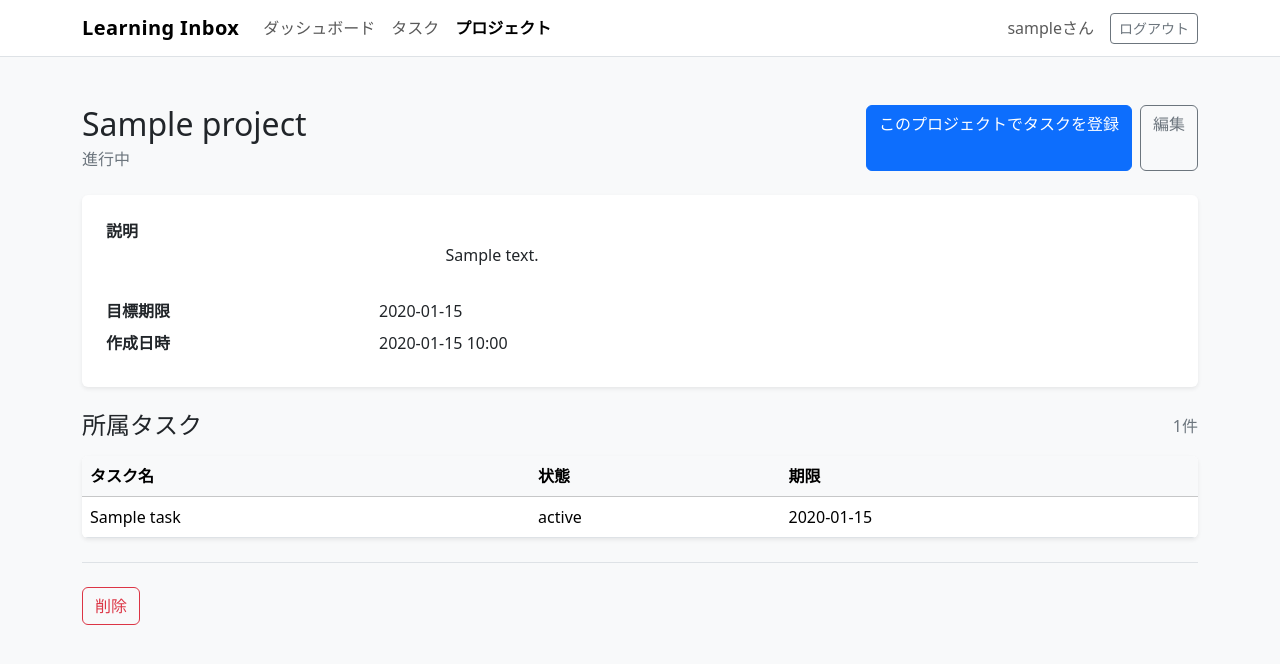
After one commit to salarythief27/Learning-Inbox, a Flask app: page /projects/1 in a window 1280 px wide. The commit adds this page. Shown: the top 664 px of the page. Run offline with Flask 3, Linux system fonts and the light colour scheme; a user stored in the database is signed in; tables that the repository leaves empty hold one stand-in row (values such as "Sample post").

Commit message:
Add project CRUD

```diff
--- a/learning_inbox/commands.py
+++ b/learning_inbox/commands.py
@@ -53,7 +53,7 @@ def register_commands(app):
                 user=demo_user,
                 name="SQL Silver取得",
                 description="SQL Silverの取得に向けた学習を管理します。",
-                status="active",
+                status="in_progress",
             )
             db.session.add(sql_project)
             db.session.flush()
@@ -69,7 +69,7 @@ def register_commands(app):
                 user=demo_user,
                 name="Python Webアプリ学習",
                 description="Flaskを使ったWebアプリ開発の学習を管理します。",
-                status="active",
+                status="in_progress",
             )
             db.session.add(python_project)
             db.session.flush()
--- /dev/null
+++ b/learning_inbox/projects/forms.py
@@ -0,0 +1,51 @@
+from flask_wtf import FlaskForm
+from wtforms import DateField, SelectField, StringField, SubmitField, TextAreaField
+from wtforms.validators import DataRequired, Length, Optional
+
+
+PROJECT_STATUS_CHOICES = [
+    ("not_started", "未着手"),
+    ("in_progress", "進行中"),
+    ("completed", "完了"),
+]
+
+PROJECT_STATUS_LABELS = dict(PROJECT_STATUS_CHOICES)
+PROJECT_STATUS_LABELS["active"] = "進行中"
+
+
+def strip_text(value):
+    return value.strip() if value else value
+
+
+class ProjectForm(FlaskForm):
+    name = StringField(
+        "プロジェクト名",
+        filters=[strip_text],
+        validators=[
+            DataRequired(message="プロジェクト名を入力してください。"),
+            Length(max=100, message="プロジェクト名は100文字以内で入力してください。"),
+        ],
+    )
+    description = TextAreaField(
+        "説明",
+        filters=[strip_text],
+        validators=[
+            Optional(),
+            Length(max=2000, message="説明は2000文字以内で入力してください。"),
+        ],
+    )
+    status = SelectField(
+        "状態",
+        choices=PROJECT_STATUS_CHOICES,
+        validators=[DataRequired(message="状態を選択してください。")],
+    )
+    target_date = DateField(
+        "目標期限",
+        validators=[Optional()],
+        format="%Y-%m-%d",
+    )
+    submit = SubmitField("保存")
+
+
+class DeleteProjectForm(FlaskForm):
+    submit = SubmitField("削除")
--- a/learning_inbox/projects/routes.py
+++ b/learning_inbox/projects/routes.py
@@ -1,10 +1,129 @@
-from flask import render_template
-from flask_login import login_required
+from flask import abort, flash, redirect, render_template, request, url_for
+from flask_login import current_user, login_required
 
+from learning_inbox.extensions import db
+from learning_inbox.models import Project
 from learning_inbox.projects import projects_bp
+from learning_inbox.projects.forms import (
+    DeleteProjectForm,
+    PROJECT_STATUS_LABELS,
+    ProjectForm,
+)
+
+
+def get_owned_project_or_404(project_id):
+    project = db.session.scalar(
+        db.select(Project).where(
+            Project.id == project_id,
+            Project.user_id == current_user.id,
+            Project.is_deleted.is_(False),
+        )
+    )
+    if project is None:
+        abort(404)
+    return project
+
+
+def get_active_tasks(project):
+    return [
+        task
+        for task in project.tasks
+        if task.user_id == current_user.id and not task.is_deleted
+    ]
 
 
 @projects_bp.route("/")
 @login_required
 def index():
-    return render_template("projects/index.html")
+    projects = db.session.scalars(
+        db.select(Project)
+        .where(
+            Project.user_id == current_user.id,
+            Project.is_deleted.is_(False),
+        )
+        .order_by(Project.created_at.desc())
+    ).all()
+    project_rows = [
+        {
+            "project": project,
+            "task_count": len(get_active_tasks(project)),
+        }
+        for project in projects
+    ]
+    return render_template(
+        "projects/index.html",
+        project_rows=project_rows,
+        status_labels=PROJECT_STATUS_LABELS,
+    )
+
+
+@projects_bp.route("/create", methods=["GET", "POST"])
+@login_required
+def create():
+    form = ProjectForm()
+    if form.validate_on_submit():
+        project = Project(
+            user_id=current_user.id,
+            name=form.name.data,
+            description=form.description.data or None,
+            status=form.status.data,
+            target_date=form.target_date.data,
+        )
+        db.session.add(project)
+        db.session.commit()
+        flash("プロジェクトを登録しました。", "success")
+        return redirect(url_for("projects.detail", project_id=project.id))
+
+    return render_template("projects/create.html", form=form)
+
+
+@projects_bp.route("/<int:project_id>")
+@login_required
+def detail(project_id):
+    project = get_owned_project_or_404(project_id)
+    return render_template(
+        "projects/detail.html",
+        project=project,
+        tasks=get_active_tasks(project),
+        status_labels=PROJECT_STATUS_LABELS,
+        delete_form=DeleteProjectForm(),
+    )
+
+
+@projects_bp.route("/<int:project_id>/edit", methods=["GET", "POST"])
+@login_required
+def edit(project_id):
+    project = get_owned_project_or_404(project_id)
+    form = ProjectForm(obj=project)
+
+    if request.method == "GET" and project.status == "active":
+        form.status.data = "in_progress"
+
+    if form.validate_on_submit():
+        project.name = form.name.data
+        project.description = form.description.data or None
+        project.status = form.status.data
+        project.target_date = form.target_date.data
+        db.session.commit()
+        flash("プロジェクトを更新しました。", "success")
+        return redirect(url_for("projects.detail", project_id=project.id))
+
+    return render_template("projects/edit.html", form=form, project=project)
+
+
+@projects_bp.route("/<int:project_id>/delete", methods=["POST"])
+@login_required
+def delete(project_id):
+    project = get_owned_project_or_404(project_id)
+    form = DeleteProjectForm()
+    if not form.validate_on_submit():
+        abort(400)
+
+    for task in list(project.tasks):
+        if task.user_id == current_user.id:
+            task.project = None
+
+    project.is_deleted = True
+    db.session.commit()
+    flash("プロジェクトを削除しました。所属タスクは削除されていません。", "success")
+    return redirect(url_for("projects.index"))
--- /dev/null
+++ b/learning_inbox/projects/templates/projects/detail.html
@@ -0,0 +1,94 @@
+{% extends "base.html" %}
+
+{% block title %}{{ project.name }} | Learning Inbox{% endblock %}
+
+{% block content %}
+<div class="d-flex flex-column flex-sm-row justify-content-between gap-3 mb-4">
+    <div>
+        <h1 class="h2 mb-1">{{ project.name }}</h1>
+        <p class="text-secondary mb-0">
+            {{ status_labels.get(project.status, project.status) }}
+        </p>
+    </div>
+    <div class="d-flex flex-wrap gap-2">
+        <a
+            class="btn btn-primary"
+            href="{{ url_for('tasks.create', project_id=project.id) }}"
+        >
+            このプロジェクトでタスクを登録
+        </a>
+        <a
+            class="btn btn-outline-secondary"
+            href="{{ url_for('projects.edit', project_id=project.id) }}"
+        >
+            編集
+        </a>
+    </div>
+</div>
+
+<div class="card shadow-sm mb-4">
+    <div class="card-body p-4">
+        <dl class="row mb-0">
+            <dt class="col-sm-3">説明</dt>
+            <dd class="col-sm-9 project-description">
+                {{ project.description or "説明はありません。" }}
+            </dd>
+
+            <dt class="col-sm-3">目標期限</dt>
+            <dd class="col-sm-9">
+                {{ project.target_date.strftime("%Y-%m-%d") if project.target_date else "未設定" }}
+            </dd>
+
+            <dt class="col-sm-3">作成日時</dt>
+            <dd class="col-sm-9">
+                {{ project.created_at.strftime("%Y-%m-%d %H:%M") }}
+            </dd>
+        </dl>
+    </div>
+</div>
+
+<div class="d-flex justify-content-between align-items-center mb-3">
+    <h2 class="h4 mb-0">所属タスク</h2>
+    <span class="text-secondary">{{ tasks|length }}件</span>
+</div>
+
+{% if tasks %}
+    <div class="table-responsive bg-white shadow-sm rounded mb-4">
+        <table class="table table-hover align-middle mb-0">
+            <thead class="table-light">
+                <tr>
+                    <th scope="col">タスク名</th>
+                    <th scope="col">状態</th>
+                    <th scope="col">期限</th>
+                </tr>
+            </thead>
+            <tbody>
+                {% for task in tasks %}
+                    <tr>
+                        <td>{{ task.title }}</td>
+                        <td>{{ task.status }}</td>
+                        <td>
+                            {{ task.due_date.strftime("%Y-%m-%d") if task.due_date else "未設定" }}
+                        </td>
+                    </tr>
+                {% endfor %}
+            </tbody>
+        </table>
+    </div>
+{% else %}
+    <div class="alert alert-info" role="alert">
+        このプロジェクトに所属するタスクはありません。
+    </div>
+{% endif %}
+
+<div class="border-top pt-4">
+    <form
+        method="post"
+        action="{{ url_for('projects.delete', project_id=project.id) }}"
+        onsubmit="return confirm('このプロジェクトを削除しますか？所属タスクは削除されません。');"
+    >
+        {{ delete_form.hidden_tag() }}
+        {{ delete_form.submit(class="btn btn-outline-danger") }}
+    </form>
+</div>
+{% endblock %}
--- a/learning_inbox/static/css/style.css
+++ b/learning_inbox/static/css/style.css
@@ -16,6 +16,10 @@ body {
     border: 0;
 }
 
+.project-description {
+    white-space: pre-wrap;
+}
+
 @media (max-width: 575.98px) {
     .main-content {
         padding-right: 1rem;
```
Also changed, not shown: learning_inbox/projects/templates/projects/_form.html (added, +56 -0 lines), learning_inbox/projects/templates/projects/create.html (added, +17 -0 lines), learning_inbox/projects/templates/projects/edit.html (added, +17 -0 lines), learning_inbox/projects/templates/projects/index.html (+50 -4 lines), learning_inbox/tasks/routes.py (+23 -2 lines), learning_inbox/tasks/templates/tasks/create.html (added, +23 -0 lines).
